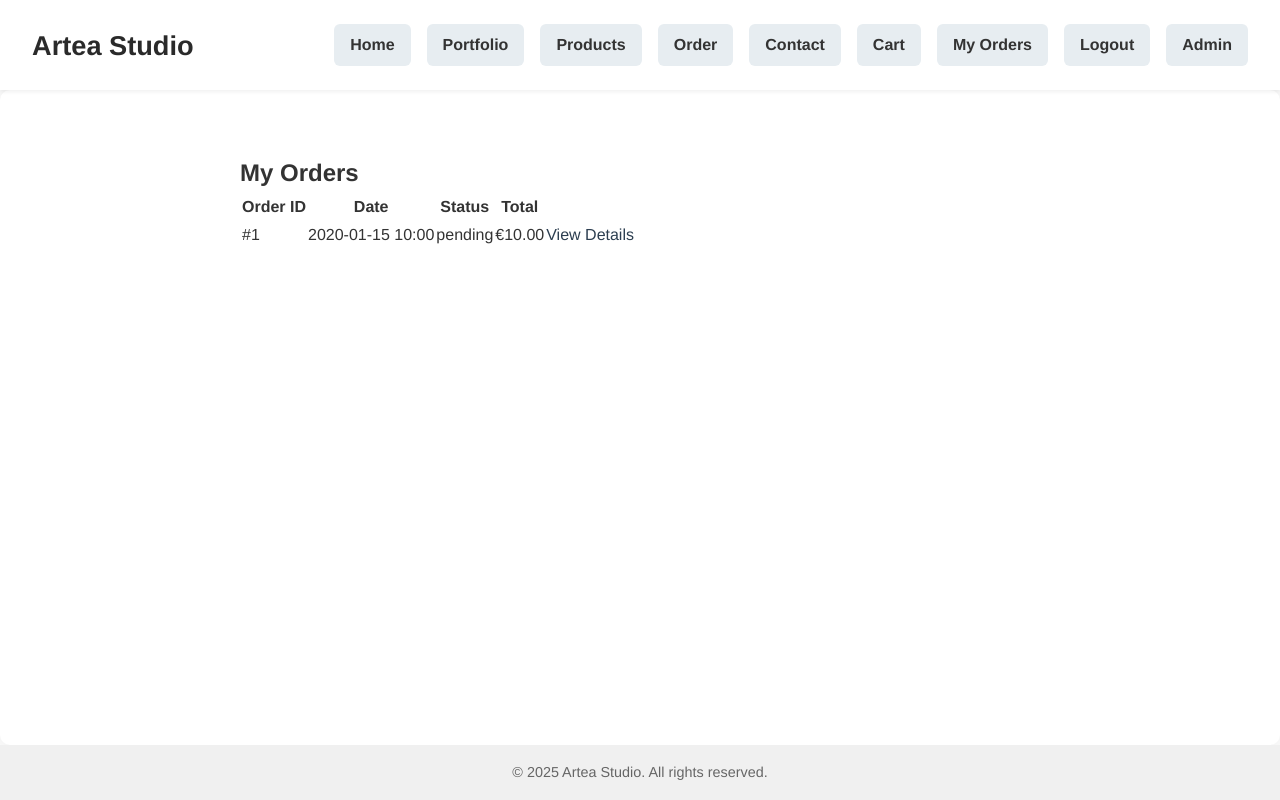
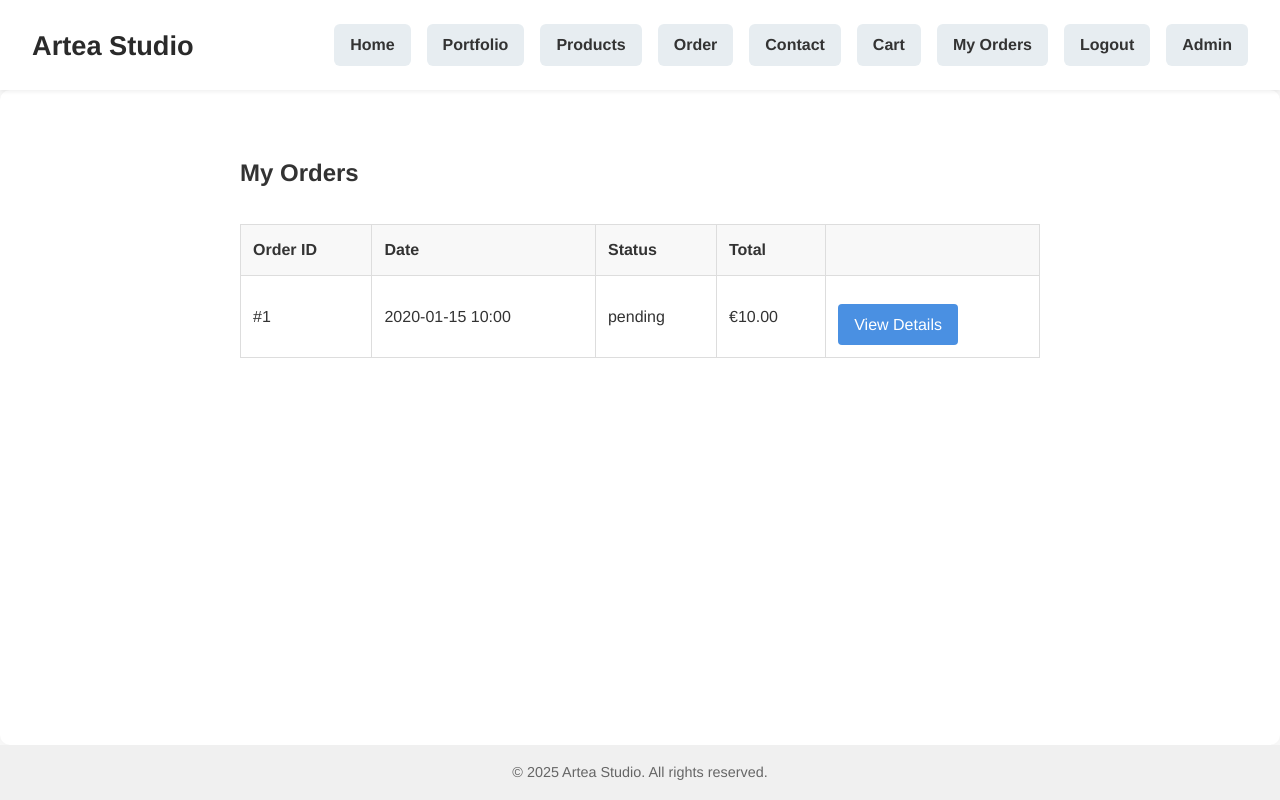
Before and after one commit to creanorcode/project_5, a Django app: page /orders/history/ in a window 1280 px wide. Run offline with Django 4.2, Linux system fonts and the light colour scheme; a user stored in the database is signed in; tables that the repository leaves empty hold one stand-in row (values such as "Sample post").

Commit message:
CODE: Style orders list and detail views with clean table design and buttons.

```diff
--- a/static/css/style.css
+++ b/static/css/style.css
@@ -404,6 +404,77 @@ input[type="submit"]:hover {
   background-color: #218838;
 }
 
+/* Order list table */
+.order-list-table {
+  width: 100%;
+  border-collapse: collapse;
+  margin-top: 2rem;
+}
+
+.order-list-table th,
+.order-list-table td {
+  border: 1px solid #ddd;
+  padding: 0.75rem;
+  text-align: left;
+}
+
+.order-list-table th {
+  background-color: #f8f8f8;
+  font-weight: 600;
+}
+
+.order-list-table tr:nth-child(even) {
+  background-color: #f9f9f9;
+}
+
+.order-list-table tr:hover {
+  background-color: #f1f1f1;
+}
+
+/* Order detail table */
+.order-detail-table {
+  width: 100%;
+  border-collapse: collapse;
+  margin-top: 2rem;
+}
+
+.order-detail-table th,
+.order-detail-table td {
+  border: 1px solid #ddd;
+  padding: 0.75rem;
+  text-align: left;
+}
+
+.order-detail-table th {
+  background-color: #f8f8f8;
+  font-weight: 600;
+}
+
+.order-detail-table tr:nth-child(even) {
+  background-color: #f9f9f9;
+}
+
+.order-detail-table tr:hover {
+  background-color: #f1f1f1;
+}
+
+/* Buttons in orders */
+.order-btn {
+  display: inline-block;
+  background-color: #4a90e2;
+  color: #fff;
+  padding: 0.5rem 1rem;
+  border: none;
+  text-decoration: none;
+  border-radius: 4px;
+  margin-top: 1rem;
+  transition: background-color 0.3s ease;
+}
+
+.order-btn:hover {
+  background-color: #357ab8;
+}
+
 /* === Responsive === */
 @media (max-width: 768px) {
     .main-nav {
--- a/templates/orders/order_detail.html
+++ b/templates/orders/order_detail.html
@@ -34,6 +34,6 @@
       </tr>
     </tfoot>
   </table>
-  <a href="{% url 'orders:order_history' %}" class="btn btn-secondary mt-3">Back to Order History</a>
+  <a href="{% url 'orders:order_history' %}" class="order-btn">Back to My Orders</a>
 </section>
 {% endblock %}
--- a/templates/orders/order_history.html
+++ b/templates/orders/order_history.html
@@ -7,7 +7,7 @@
 <section class="container-narrow">
   <h2>My Orders</h2>
   {% if orders %}
-    <table class="order-history-table">
+    <table class="order-list-table">
       <thead>
         <tr>
           <th>Order ID</th>
@@ -25,7 +25,7 @@
           <td>{{ order.status }}</td>
           <td>€{{ order.total_price }}</td>
           <td>
-            <a href="{% url 'orders:order_detail' order.id %}" class="btn btn-primary btn-sm">View Details</a>
+            <a href="{% url 'orders:order_detail' order.id %}" class="order-btn">View Details</a>
           </td>
         </tr>
         {% endfor %}
```
